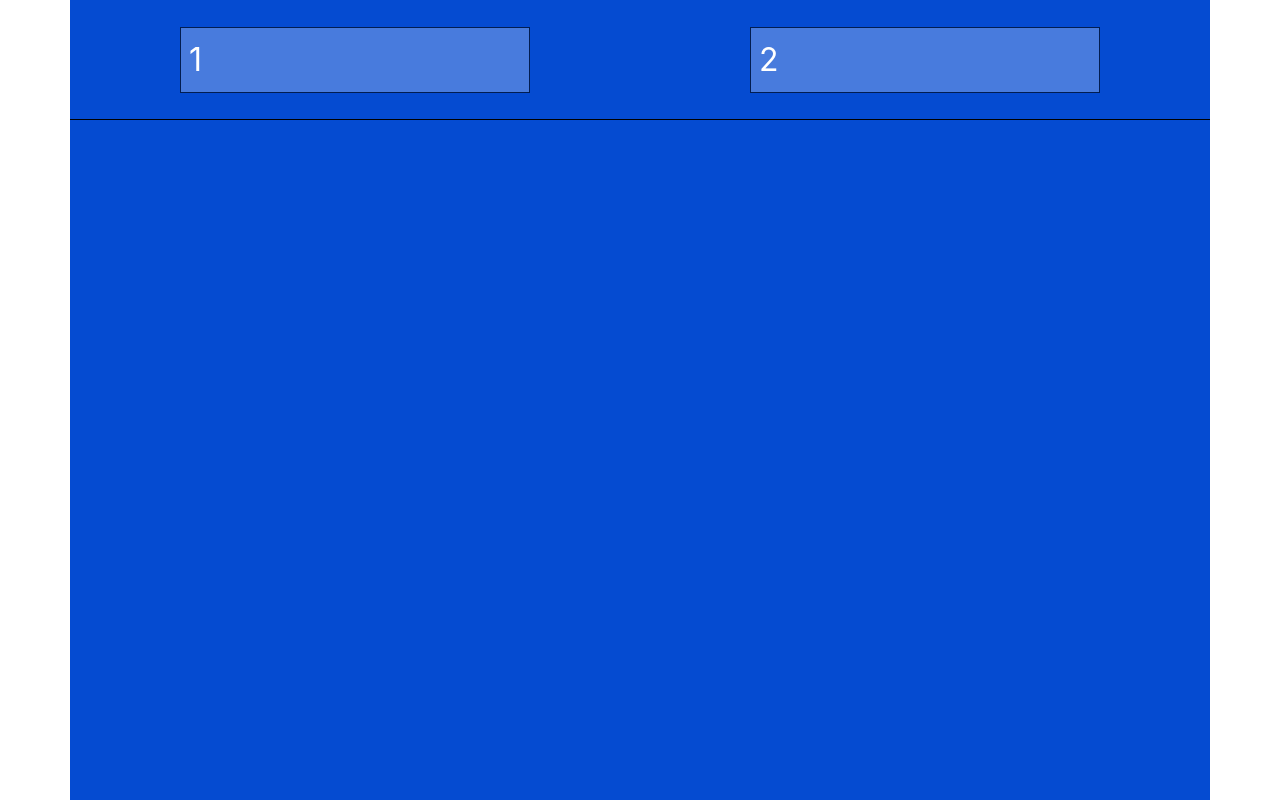
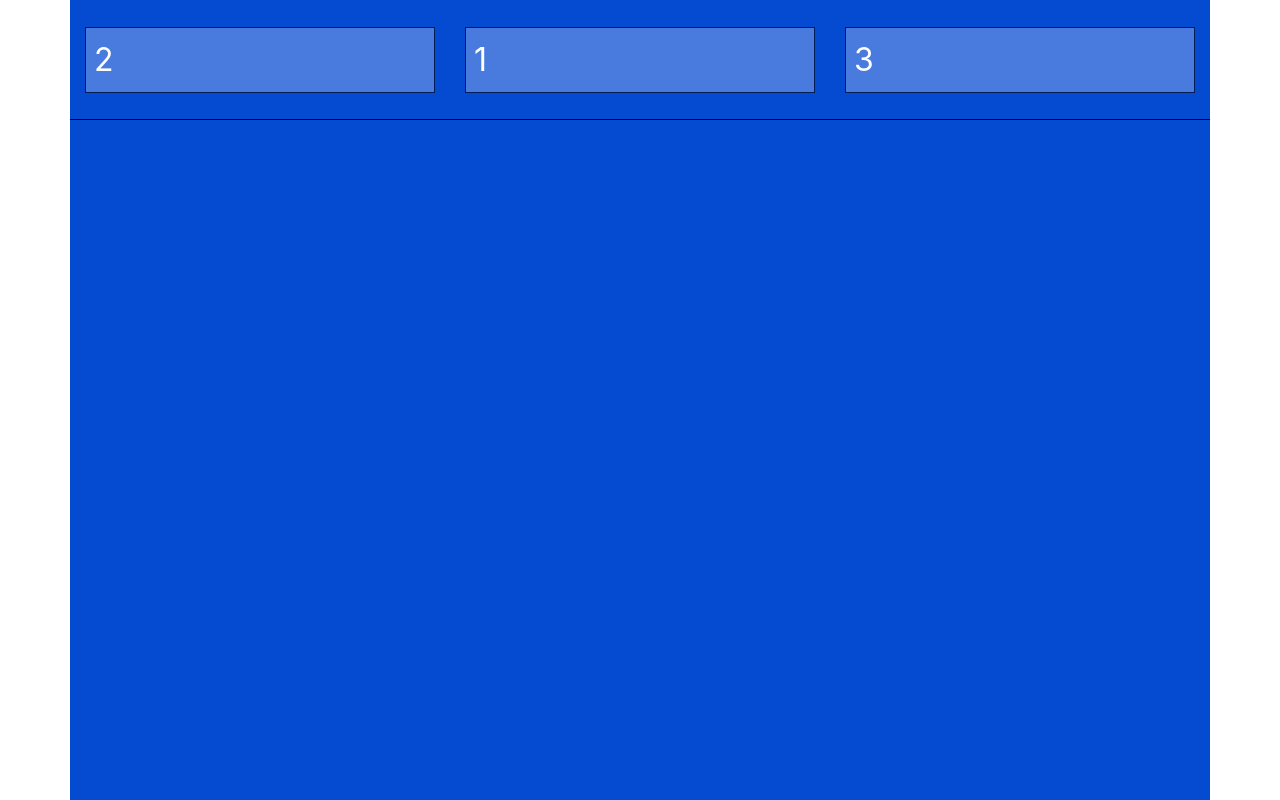
Before and after one commit to superclay/clay-bootstrap-4, a website: page index.html in a window 1280 px wide. Drawn offline with nearby package versions, Linux system fonts and the light colour scheme.

Commit message:
網格設定container row order應用

```diff
--- a/index.html
+++ b/index.html
@@ -15,8 +15,9 @@
 <body>
 	<div class="container demo">
 		<div class="row justify-content-around align-items-center">
-		  <div class="col-4 "><span>1</span></div>
-		  <div class="col-4 "><span>2</span></div>
+		  <div class="col"><span>1</span></div>
+		  <div class="col order-first"><span>2</span></div>
+		  <div class="col"><span>3</span></div>
 
 		 </div>
 
```
